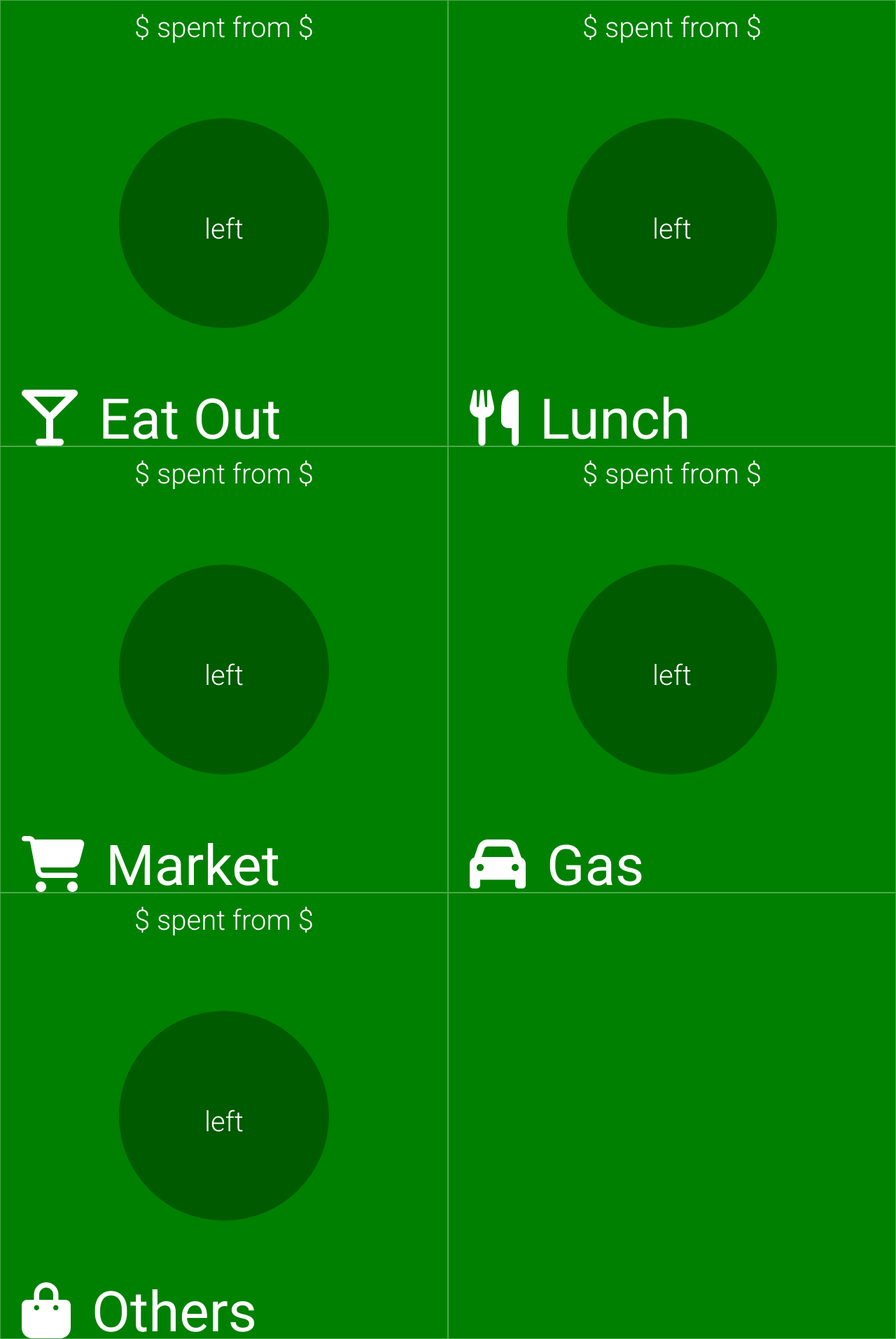
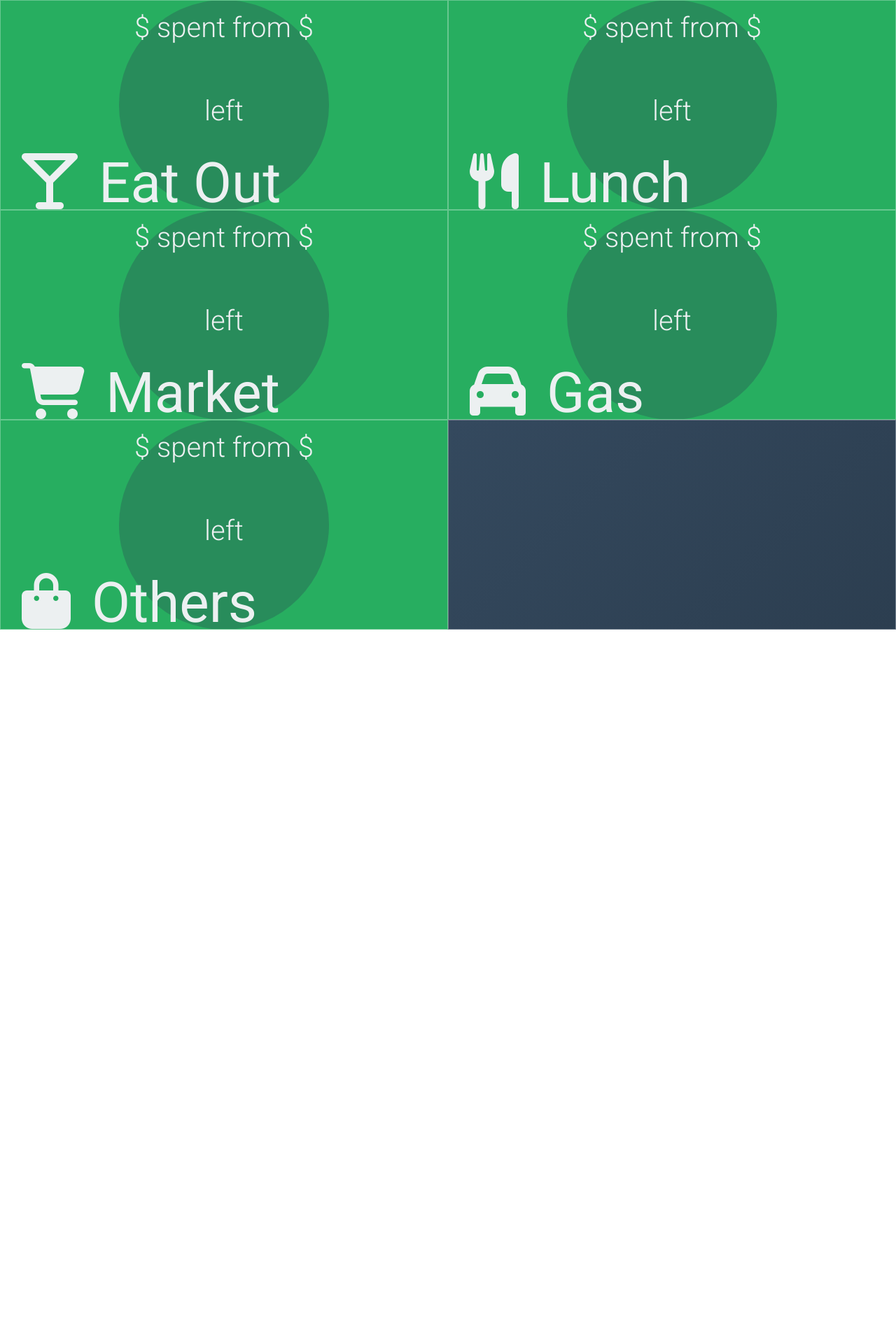
Before and after one commit to clapinton/Blog, a Jekyll site: the page budgetControl.html, which Jekyll copies as it is, in a window 1280 px wide. Shown: the whole page at 70% size. Built offline with Jekyll 4.4.1, drawn with Linux system fonts in a browser that asks for light colours; nearby versions of some CDN libraries; after the commit the page ends 900 px from its top, so only the background shows below that.

Commit message:
Added color warning. Fixed height to take full screen.

```diff
--- a/budgetControl.html
+++ b/budgetControl.html
@@ -9,6 +9,7 @@
 body {
 	margin: 0;
 	font-family: Roboto;
+	color: #ecf0f1;
 }
 
 /*.wrapper {
@@ -19,7 +20,13 @@
 .block {
 	width: 50%;
 	height: 33.333333%;
-	background-color: green;
+	background-color: #27ae60; /* For browsers that do not support gradients */
+
+/*  background: -webkit-radial-gradient(#2ecc71 30%, #27ae60 70%); /* Safari 5.1-6.0 */
+/*  background: -o-radial-gradient(#2ecc71 30%, #27ae60 70%); /* For Opera 11.6-12.0 */
+/*  background: -moz-radial-gradient(#2ecc71 30%, #27ae60 70%); /* For Firefox 3.6-15 */
+/*  background: radial-gradient(#2ecc71 30%, #27ae60 70%); /* Standard syntax */
+
 	border: solid 1px rgba(255,255,255,0.3);
 	float: left;
 	box-sizing: border-box;
@@ -28,7 +35,6 @@
 }
 
 .spent-limit {
-	color: white;
 	font-size: 40px;
 	text-align: center;
 	position: absolute;
@@ -41,8 +47,7 @@
 	width: 300px;
 	margin: auto;
 	text-align: center;
-	background: rgba(0,0,0,0.3);
-	color: white;
+	background: rgba(44, 62, 80,0.3);
 	border-radius: 50%;
 	height: 300px;
 	font-size: 70px;
@@ -56,7 +61,6 @@
 
 .category-name {
 	font-size: 80px;
-	color: white;
 	position: absolute;
 	bottom: -10px;
 	left: 30px;
@@ -68,6 +72,30 @@
 
 i {
 	margin-right: 30px;
+}
+
+.budget-warning {
+	background-color: #E0B60E; /* For browsers that do not support gradients */
+/*  background: -webkit-radial-gradient(#f1c40f 30%, #E0B60E 70%); /* Safari 5.1-6.0 */
+/*  background: -o-radial-gradient(#f1c40f 30%, #E0B60E 70%); /* For Opera 11.6-12.0 */
+/*  background: -moz-radial-gradient(#f1c40f 30%, #E0B60E 70%); /* For Firefox 3.6-15 */
+/*  background: radial-gradient(#f1c40f 30%, #E0B60E 70%); /* Standard syntax */
+}
+
+.budget-over {
+	background-color: #c0392b; /* For browsers that do not support gradients */
+/*  background: -webkit-radial-gradient(#e74c3c 30%, #c0392b 70%); /* Safari 5.1-6.0 */
+/*  background: -o-radial-gradient(#e74c3c 30%, #c0392b 70%); /* For Opera 11.6-12.0 */
+/*  background: -moz-radial-gradient(#e74c3c 30%, #c0392b 70%); /* For Firefox 3.6-15 */
+/*  background: radial-gradient(#e74c3c 30%, #c0392b 70%); /* Standard syntax */
+}
+
+.madeby {
+  background: red; /* For browsers that do not support gradients */
+  background: -webkit-linear-gradient(-45deg, #2c3e50, #34495e); /* For Safari 5.1 to 6.0 */
+  background: -o-linear-gradient(-45deg, #2c3e50, #34495e); /* For Opera 11.1 to 12.0 */
+  background: -moz-linear-gradient(-45deg, #2c3e50, #34495e); /* For Firefox 3.6 to 15 */
+  background: linear-gradient(-45deg, #2c3e50, #34495e); /* Standard syntax */
 }
 
 
@@ -152,7 +180,7 @@
 
 //Make all blocks squares
 	var bw = $(".block").width();
-	$(".block").css({"height":bw+"px"});
+//	$(".block").css({"height":bw+"px"});
 
 //Center budget-left text and block
 	var blh = $(".budget-left").height();
```
Also changed, not shown: other parts of budgetControl.html (+4 -13 lines).
